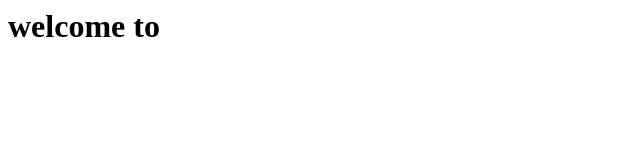
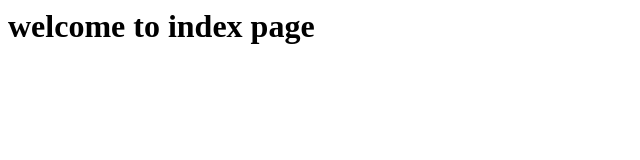
Before and after one commit to Devops-SDA/brahmaiah, a plain HTML site: page index.html in a window 1280 px wide. Shown: the whole page, without its empty margins (0-640 px from the left). Drawn offline with Linux system fonts and the light colour scheme.

Commit message:
Update index.html

```diff
--- a/index.html
+++ b/index.html
@@ -1,7 +1,7 @@
 <html>
 	<head>
 		<title>"document"</title>
-		<h1>welcome to </h1>
+		<h1>welcome to index page</h1>
 	</head>
 
 </html>
```
